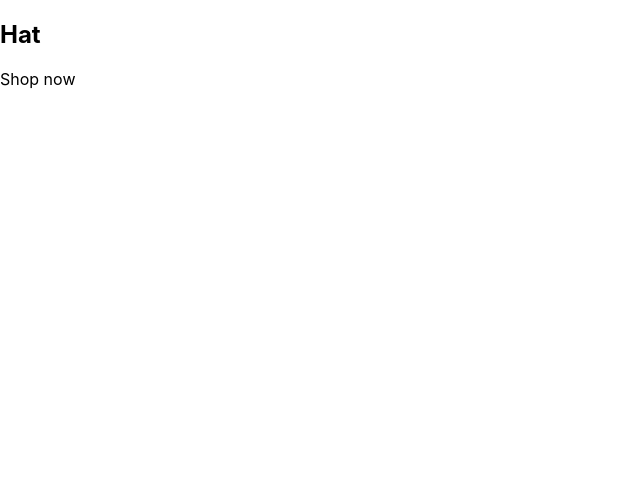
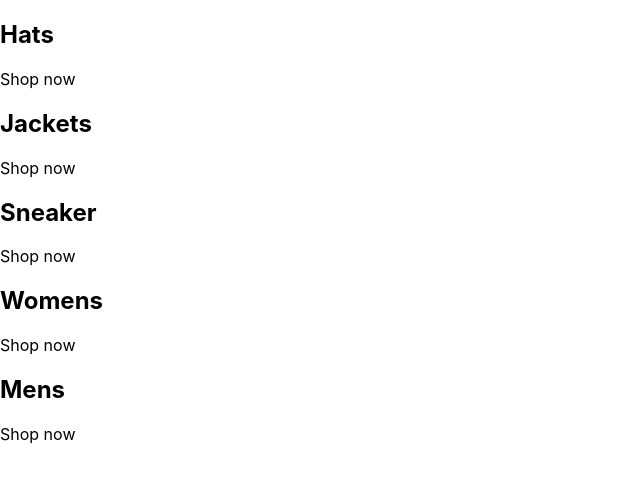
Before and after one commit to ZhangMYihua/crwn-clothing-v2, a React (Create React App) app: page / in a window 1280 px wide. Shown: the top 482 px of the page, without its empty margins (0-640 px from the left). Built offline with nearby package versions, Linux system fonts and the light colour scheme.

Commit message:
Using the power of components which took the place of duplicate html code in earlier lesson.

```diff
--- a/src/App.js
+++ b/src/App.js
@@ -2,7 +2,23 @@ const App = () => {
   const categories = [
     {
       id: 1,
-      title: "Hat",
+      title: "Hats",
+    },
+    {
+      id: 2,
+      title: "Jackets",
+    },
+    {
+      id: 3,
+      title: "Sneaker",
+    },
+    {
+      id: 4,
+      title: "Womens",
+    },
+    {
+      id: 5,
+      title: "Mens",
     },
   ];
   return (
```
